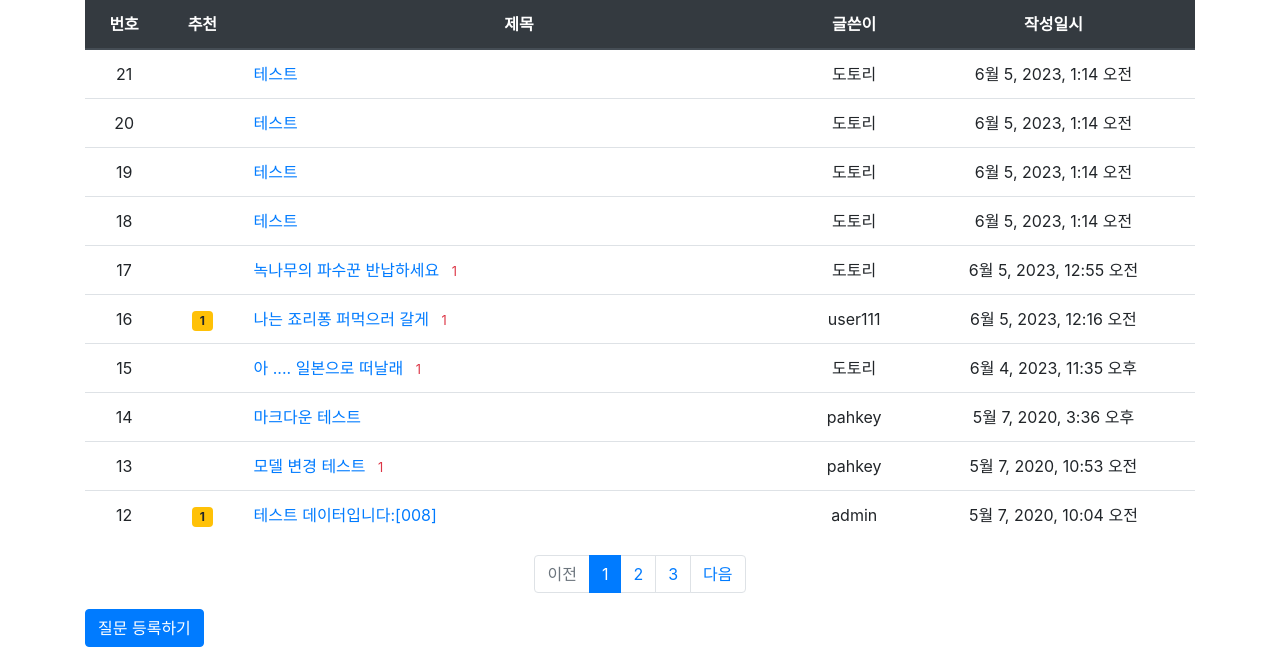
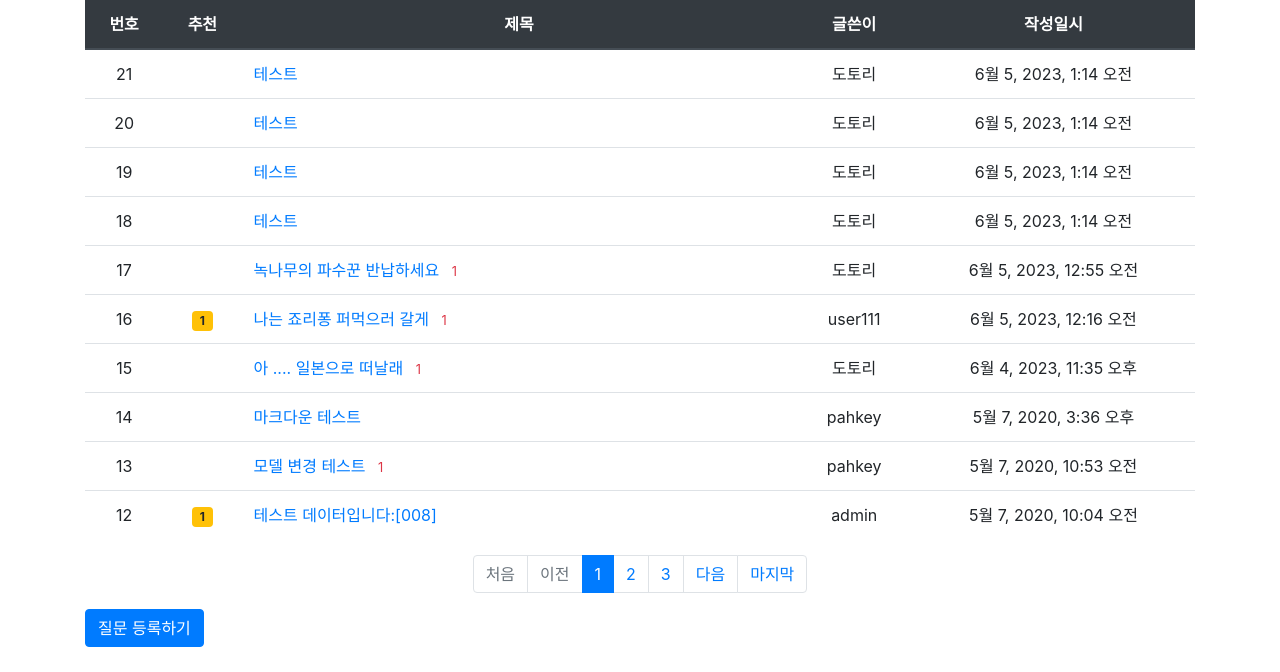
Before and after one commit to pydonut/adonut, a Django app: page / in a window 1280 px wide. Shown: the part 128-800 px from the top of the page. Run offline with Django 3.2, Linux system fonts and the light colour scheme; data comes from the database, SQL or seed files in the repository; both versions use the stored data as it was after the commit; some libraries are stand-ins or nearby versions.

Commit message:
질문 목록-> 처음, 마지막 페이징 구현

```diff
--- a/pybo/views/base_views.py
+++ b/pybo/views/base_views.py
@@ -34,8 +34,9 @@ def index(request):
     # 페이징처리
     paginator = Paginator(question_list, 10)  # 페이지당 10개씩 보여주기
     page_obj = paginator.get_page(page)
-
-    context = {'question_list': page_obj, 'page': page, 'kw': kw, 'so': so}  # <------ so 추가
+    # 마지막 페이지 번호 계산
+    last_page = paginator.count // 10 + 1 if (paginator.count % 10) else paginator.count // 10
+    context = {'question_list': page_obj, 'page': page, 'kw': kw, 'so': so, 'last_page': last_page}  # <------ so 추가
     return render(request, 'pybo/question_list.html', context)
 
 
--- a/templates/pybo/question_list.html
+++ b/templates/pybo/question_list.html
@@ -62,9 +62,15 @@
         <!-- 이전페이지 -->
         {% if question_list.has_previous %}
         <li class="page-item">
+            <a class="page-link" data-page="1" href="#">처음</a>
+        </li>
+        <li class="page-item">
             <a class="page-link" data-page="{{ question_list.previous_page_number }}" href="#">이전</a>
         </li>
         {% else %}
+        <li class="page-item disabled">
+            <a class="page-link" tabindex="-1" aria-disabled="true" href="#">처음</a>
+        </li>
         <li class="page-item disabled">
             <a class="page-link" tabindex="-1" aria-disabled="true" href="#">이전</a>
         </li>
@@ -88,9 +94,15 @@
         <li class="page-item">
             <a class="page-link" data-page="{{ question_list.next_page_number }}" href="#">다음</a>
         </li>
+        <li class="page-item">
+            <a class="page-link" data-page="{{ last_page }}" href="#">마지막</a>
+        </li>
         {% else %}
         <li class="page-item disabled">
             <a class="page-link" tabindex="-1" aria-disabled="true" href="#">다음</a>
+        </li>
+        <li class="page-item disabled">
+            <a class="page-link" tabindex="-1" aria-disabled="true" href="#">마지막</a>
         </li>
         {% endif %}
     </ul>
```
Also changed, not shown: db.sqlite3.
